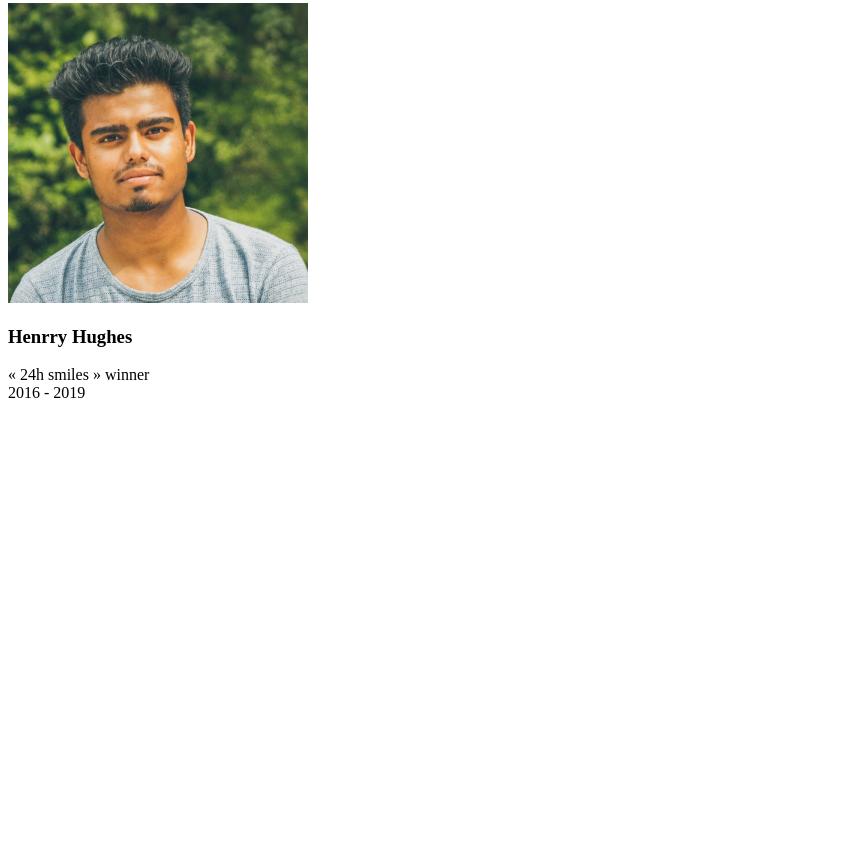
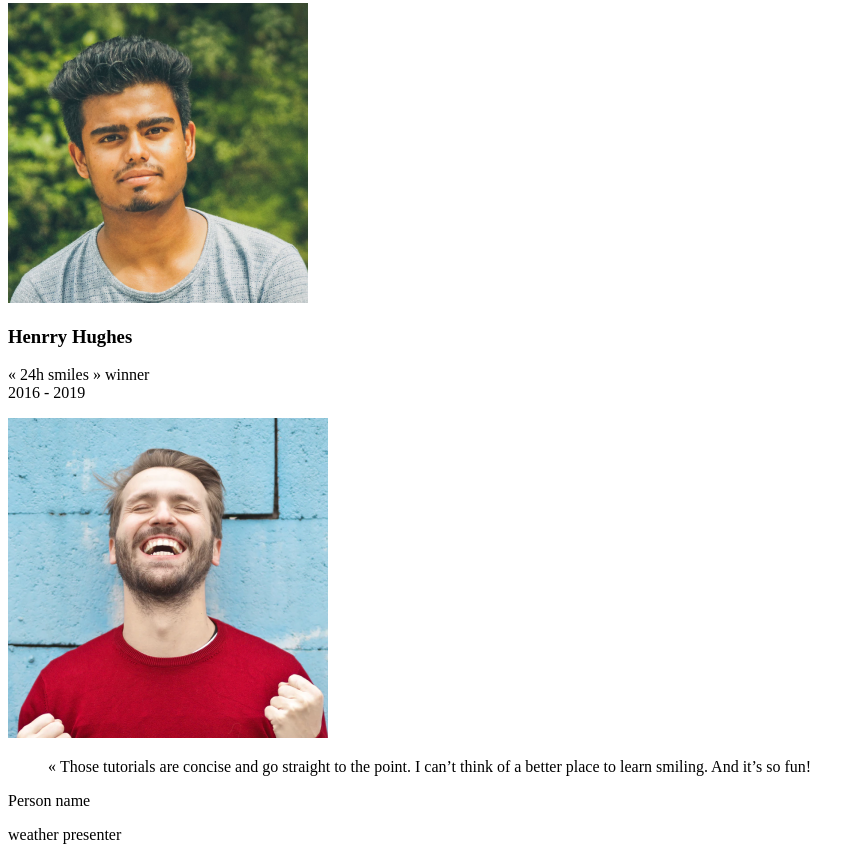
Before and after one commit to Nick-Lemy/alu-web-development, a plain HTML site: page html_advanced/index.html in a window 1280 px wide. Shown: the part 1521-2381 px from the top of the page, without its empty margins (0-865 px from the left). Before the commit the page ends 1939 px from the top, so only its background shows below. Drawn offline with Linux system fonts and the light colour scheme.

Commit message:
Quote section

```diff
--- a/html_advanced/index.html
+++ b/html_advanced/index.html
@@ -51,6 +51,17 @@
                 </div>
             </div>
         </section>
+        <section>
+            <div>
+                <img src="bitman.png" alt="bitman">
+                <div>
+                    <blockquote>« Those tutorials are concise and go straight to the point. I can’t think of a better
+                        place to learn smiling. And it’s so fun!</blockquote>
+                    <figcaption>Person name</figcaption>
+                    <p>weather presenter</p>
+                </div>
+            </div>
+        </section>
     </main>
 </body>
 
```
Also changed, not shown: html_advanced/bitman.png (added).
